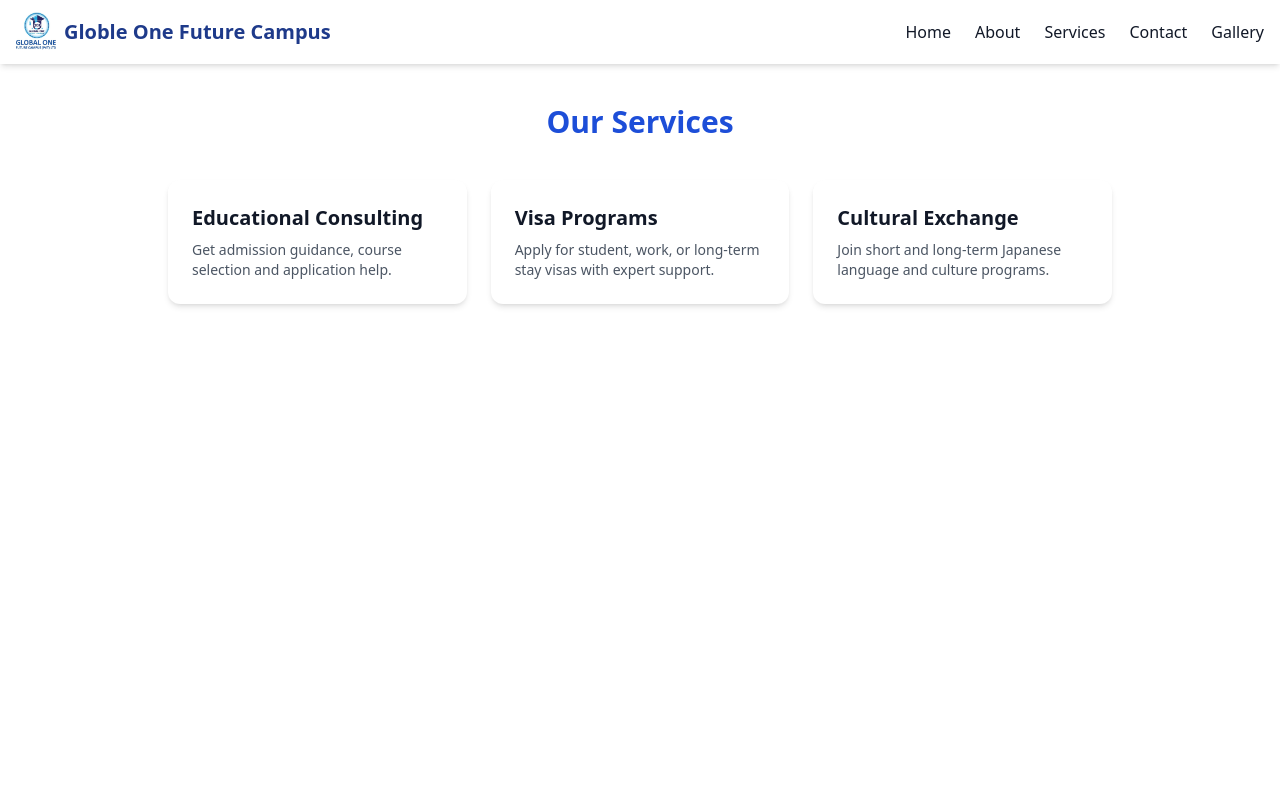
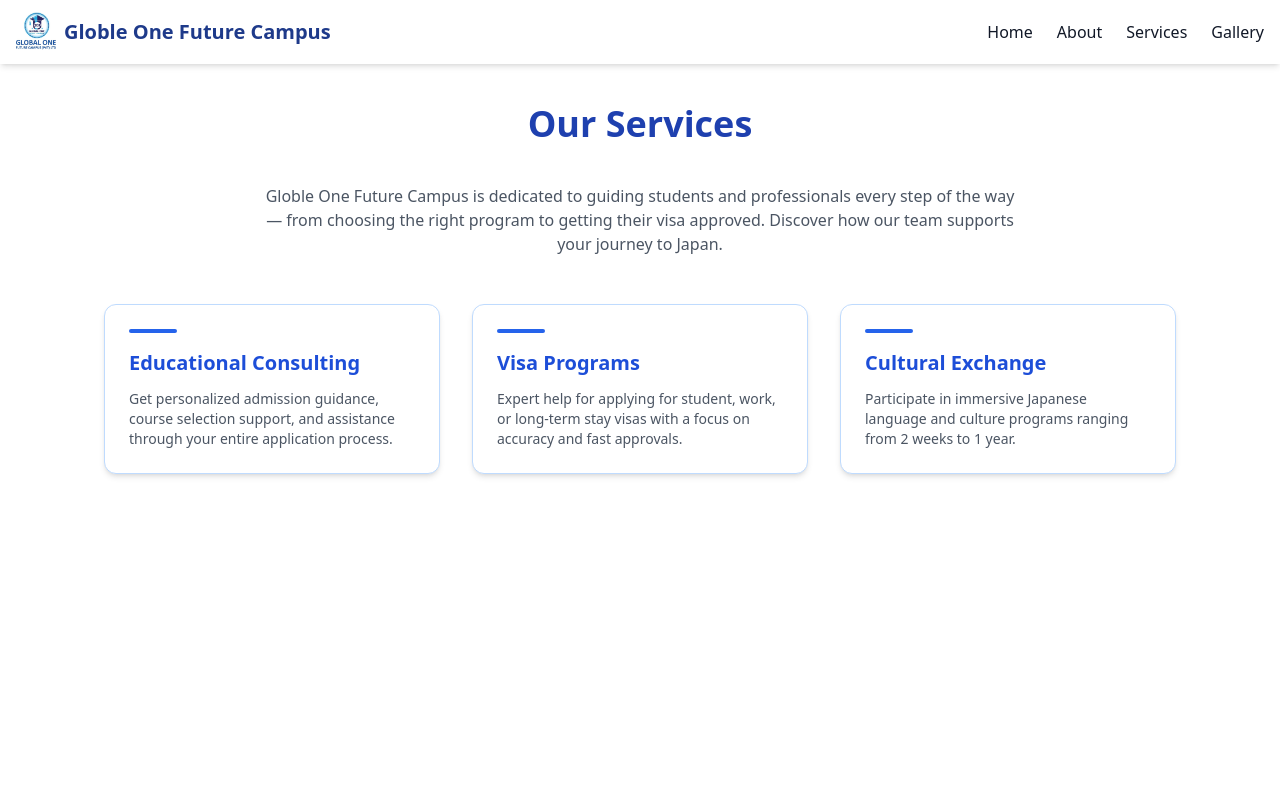
Before and after one commit to Sarangi11/Global-One-Campus, a React (Vite) app in the folder client/: page /services in a window 1280 px wide. Shown: the top 800 px of the page. Built offline with nearby package versions, Linux system fonts and the light colour scheme.

Commit message:
fine tune

```diff
--- a/client/src/components/Navbar.jsx
+++ b/client/src/components/Navbar.jsx
@@ -18,7 +18,7 @@ export default function Navbar() {
           <Link to="/" className="hover:text-blue-600">Home</Link>
           <Link to="/about" className="hover:text-blue-600">About</Link>
           <Link to="/services" className="hover:text-blue-600">Services</Link>
-          <Link to="/contact" className="hover:text-blue-600">Contact</Link>
+
           <Link to="/galery" className="hover:text-blue-600">Gallery</Link>
 
         </div>
--- a/client/src/pages/About.jsx
+++ b/client/src/pages/About.jsx
@@ -33,7 +33,7 @@ export default function About() {
             showContent ? "scale-100 opacity-100" : "scale-90 opacity-0"
           }`}
         >
-          <div className="rounded-xl border-2 border-blue-300 bg-blue-50 shadow-lg overflow-hidden">
+          <div className="rounded-xl border-2 border-blue-1000 bg-blue-50 shadow-lg overflow-hidden">
             <video
               autoPlay
               muted
--- a/client/src/pages/Home.jsx
+++ b/client/src/pages/Home.jsx
@@ -3,8 +3,9 @@ import { Link, useNavigate } from "react-router-dom";
 
 const heroVideos = [
   "https://videos.pexels.com/video-files/31424697/13404655_2560_1440_30fps.mp4",
+  "https://videos.pexels.com/video-files/20748014/20748014-hd_1920_1080_24fps.mp4",
   "https://videos.pexels.com/video-files/4236898/4236898-uhd_2560_1440_30fps.mp4",
-  "https://videos.pexels.com/video-files/20748014/20748014-hd_1920_1080_24fps.mp4",
+
 ];
 
 export default function Home() {
--- a/client/src/pages/Services.jsx
+++ b/client/src/pages/Services.jsx
@@ -1,36 +1,66 @@
-// src/pages/Services.jsx
-import { useState } from 'react';
-import campusImg from '../assets/japan-campus.jpg';
+import { useState } from "react";
+import campusImg from "../assets/japan-campus.jpg";
 
 const services = [
-  { title: 'Educational Consulting', desc: 'Get admission guidance, course selection and application help.' },
-  { title: 'Visa Programs', desc: 'Apply for student, work, or long-term stay visas with expert support.' },
-  { title: 'Cultural Exchange', desc: 'Join short and long-term Japanese language and culture programs.' }
+  {
+    title: "Educational Consulting",
+    desc: "Get personalized admission guidance, course selection support, and assistance through your entire application process.",
+  },
+  {
+    title: "Visa Programs",
+    desc: "Expert help for applying for student, work, or long-term stay visas with a focus on accuracy and fast approvals.",
+  },
+  {
+    title: "Cultural Exchange",
+    desc: "Participate in immersive Japanese language and culture programs ranging from 2 weeks to 1 year.",
+  },
 ];
 
 export default function Services() {
   const [selected, setSelected] = useState(null);
 
+  return (
+    <div className="p-10 max-w-6xl mx-auto">
+      <h2 className="text-4xl font-bold text-center mb-10 text-blue-800">
+        Our Services
+      </h2>
 
-  return (
-    <div className="p-10 max-w-5xl mx-auto">
-      <h2 className="text-3xl font-bold text-center mb-10 text-blue-700">Our Services</h2>
-
-      <div className="grid grid-cols-1 md:grid-cols-3 gap-6">
+      <p className="text-center text-gray-600 max-w-3xl mx-auto mb-12">
+        Globle One Future Campus is dedicated to guiding students and professionals every step
+        of the way — from choosing the right program to getting their visa approved. Discover
+        how our team supports your journey to Japan.
+      </p>
+      {/* Service Cards */}
+      <div className="grid grid-cols-1 md:grid-cols-3 gap-8">
         {services.map((service, index) => (
-          <div key={index} onClick={() => setSelected(index)}
-            className="cursor-pointer bg-white p-6 rounded-xl shadow-md hover:shadow-xl transition-all duration-300">
-            <h3 className="text-xl font-semibold">{service.title}</h3>
-            <p className="text-sm text-gray-600 mt-2">{service.desc}</p>
+          <div
+            key={index}
+            onClick={() => setSelected(index)}
+            className="bg-white p-6 rounded-xl shadow-md border border-blue-200 hover:shadow-xl hover:scale-105 transition-all duration-300 cursor-pointer group"
+          >
+            <div className="mb-4 w-12 h-1 bg-blue-600 rounded-full group-hover:w-20 transition-all duration-300"></div>
+            <h3 className="text-xl font-semibold text-blue-700 group-hover:text-blue-800">
+              {service.title}
+            </h3>
+            <p className="text-gray-600 mt-3 text-sm">{service.desc}</p>
           </div>
         ))}
       </div>
 
+      {/* Selected Service Section */}
       {selected !== null && (
-        <div className="mt-10 p-6 bg-gray-100 rounded-xl text-center">
-          <img src={campusImg} className="mx-auto w-full md:w-2/3 rounded-xl mb-4" alt="campus" />
-          <h4 className="text-2xl font-bold text-blue-700">{services[selected].title}</h4>
-          <p className="mt-2 text-gray-700">{services[selected].desc}</p>
+        <div className="mt-12 bg-blue-50 p-8 rounded-xl shadow-inner text-center">
+          <img
+            src={campusImg}
+            alt="Selected service"
+            className="mx-auto w-full md:w-2/3 rounded-xl shadow-md mb-6"
+          />
+          <h4 className="text-2xl font-bold text-blue-700">
+            {services[selected].title}
+          </h4>
+          <p className="mt-4 text-gray-700 max-w-2xl mx-auto">
+            {services[selected].desc}
+          </p>
         </div>
       )}
     </div>
```
